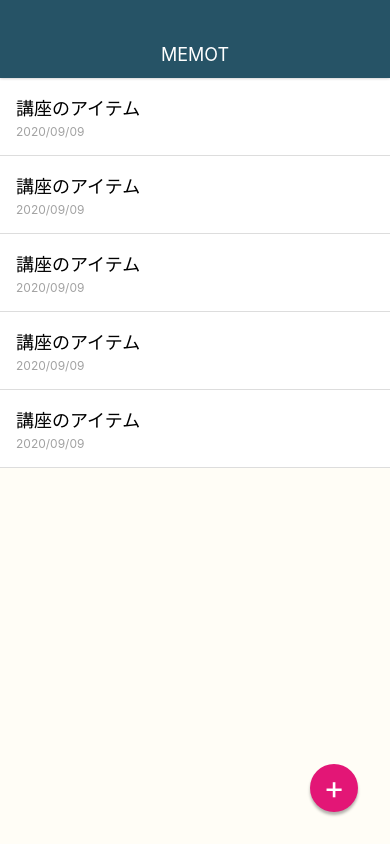
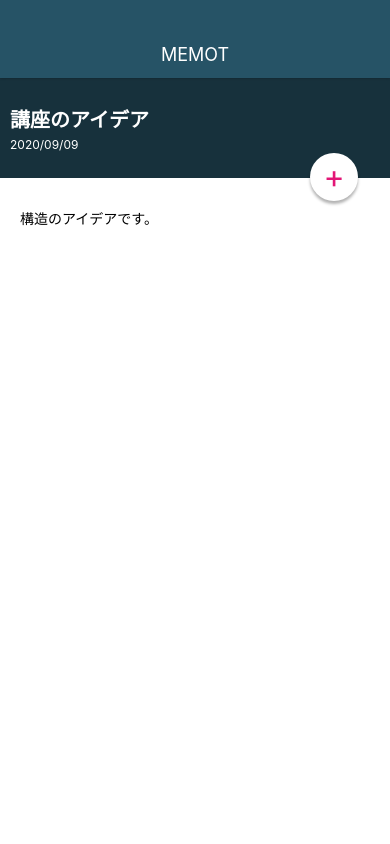
Before and after one commit to Tech-Nayuta/MemoApp, a React Native app: screen / in a window 390 px wide. Built offline with nearby package versions, Linux system fonts and the light colour scheme.

Commit message:
style detail_screen

```diff
--- a/App.js
+++ b/App.js
@@ -4,12 +4,14 @@ import { StyleSheet, View } from 'react-native';
 // import BodyText from './src/elements/BodyText';
 import Appbar from './src/components/Appbar';
 import MemoListScreen from './src/screens/MemoListScreen';
+import MemoDetailScreen from './src/screens/MemoDetailScreen';
 
 export default function App() {
   return (
     <View style={styles.container}>
       <Appbar/>
-      <MemoListScreen/>
+      {/* <MemoListScreen/> */}
+      <MemoDetailScreen/>
     </View>
   );
 }
@@ -19,7 +21,7 @@ const styles = StyleSheet.create({
     flex: 1,
     backgroundColor: '#fffdf6',
     alignItems: 'center',
-    justifyContent: 'center',
+    justifyContent: 'flex-start',
     paddingTop:78,
   },
 });
--- a/src/elements/CircleButton.js
+++ b/src/elements/CircleButton.js
@@ -3,9 +3,18 @@ import {StyleSheet, Text, View} from 'react-native';
 
 class CircleButton extends React.Component{
   render(){
+    const {style, color} = this.props; //引数としてスタイルを取り出せる
+    let bgColor = '#e31676';
+    let textColor = '#fff';
+
+    if(color === 'white'){
+      bgColor = '#fff';
+      textColor = '#e31676';
+    }
+
     return(
-    <View style={styles.circleButton}>
-      <Text style={styles.circleButtonTitle}>{this.props.children}</Text>
+    <View style={[styles.circleButton, style, {backgroundColor: bgColor}]}>
+      <Text style={[styles.circleButtonTitle, {color: textColor}]}>{this.props.children}</Text>
     </View>
     );
   }
@@ -18,7 +27,6 @@ const styles = StyleSheet.create({
     right: 32,
     width: 48,
     height: 48,
-    backgroundColor: '#e31676',
     borderRadius: 24,
     justifyContent:'center',
     alignItems:'center',
@@ -30,7 +38,6 @@ const styles = StyleSheet.create({
   circleButtonTitle:{
     fontSize: 32,
     lineHeight: 32,
-    color: '#FFF',
   },
 });
 
--- /dev/null
+++ b/src/screens/MemoDetailScreen.js
@@ -0,0 +1,66 @@
+import React from 'react'
+import { StyleSheet, View, Text} from 'react-native'
+
+import CircleButton from '../elements/CircleButton';
+
+class MemoDetailScreen extends React.Component{
+  render(){
+    return(
+      <View style={styles.container}>
+        <View>
+          <View style={styles.memoHeader}>
+            <View style={styles.memoHeaderContents}>
+            <Text style={styles.memoHeaderTitle}>講座のアイデア</Text>
+            <Text style={styles.memoHeaderDate}>2020/09/09</Text>
+            </View>
+          </View>
+        </View>
+
+        <View style={styles.memoContent}>
+          <Text>
+            構造のアイデアです。
+          </Text>
+        </View>
+        <CircleButton color="white" style={styles.editButton}>+</CircleButton>
+      </View>
+    );
+  }
+}
+
+const styles = StyleSheet.create({
+  container:{
+    flex: 1,
+    width: '100%',
+  },
+  memoHeader:{
+    height: 100,
+    backgroundColor: '#17313C',
+    justifyContent: 'center',
+    padding: 10,
+  },
+  memoHeaderContents:{
+  },
+  memoHeaderTitle:{
+    fontSize: 20,
+    fontWeight: 'bold',
+    color: '#fff',
+    marginBottom: 4,
+  },
+  memoHeaderDate:{
+    fontSize: 12,
+    color: '#fff',
+  },
+  memoContent:{
+    paddingTop: 30,
+    paddingLeft: 20,
+    paddingRight: 20,
+    paddingBottom: 20,
+    backgroundColor: '#fff',
+    flex: 1,
+  },
+  editButton:{
+    top: 75,
+  },
+});
+
+export default MemoDetailScreen;
```
Also changed, not shown: SampleComponent.js (added, +18 -0 lines).
